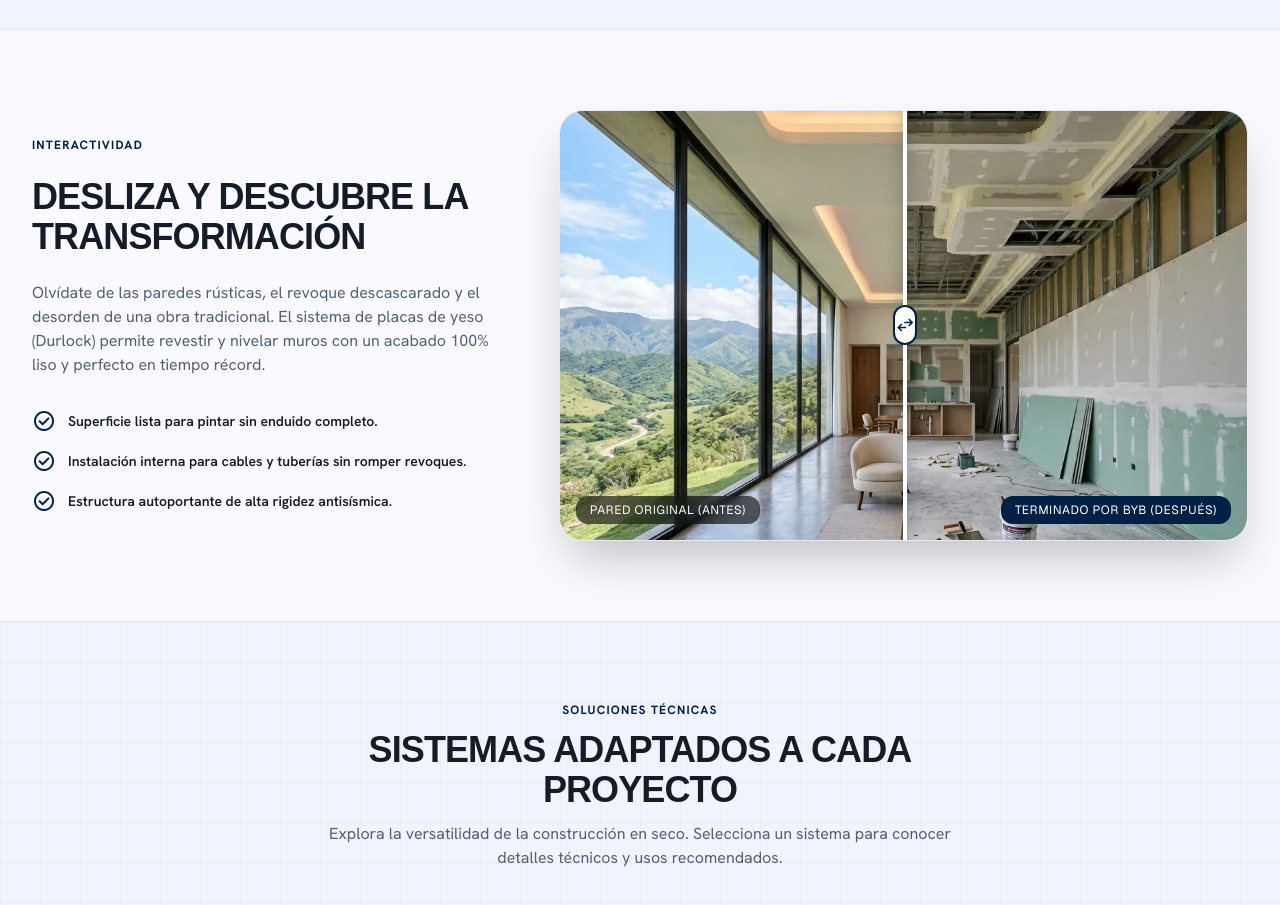
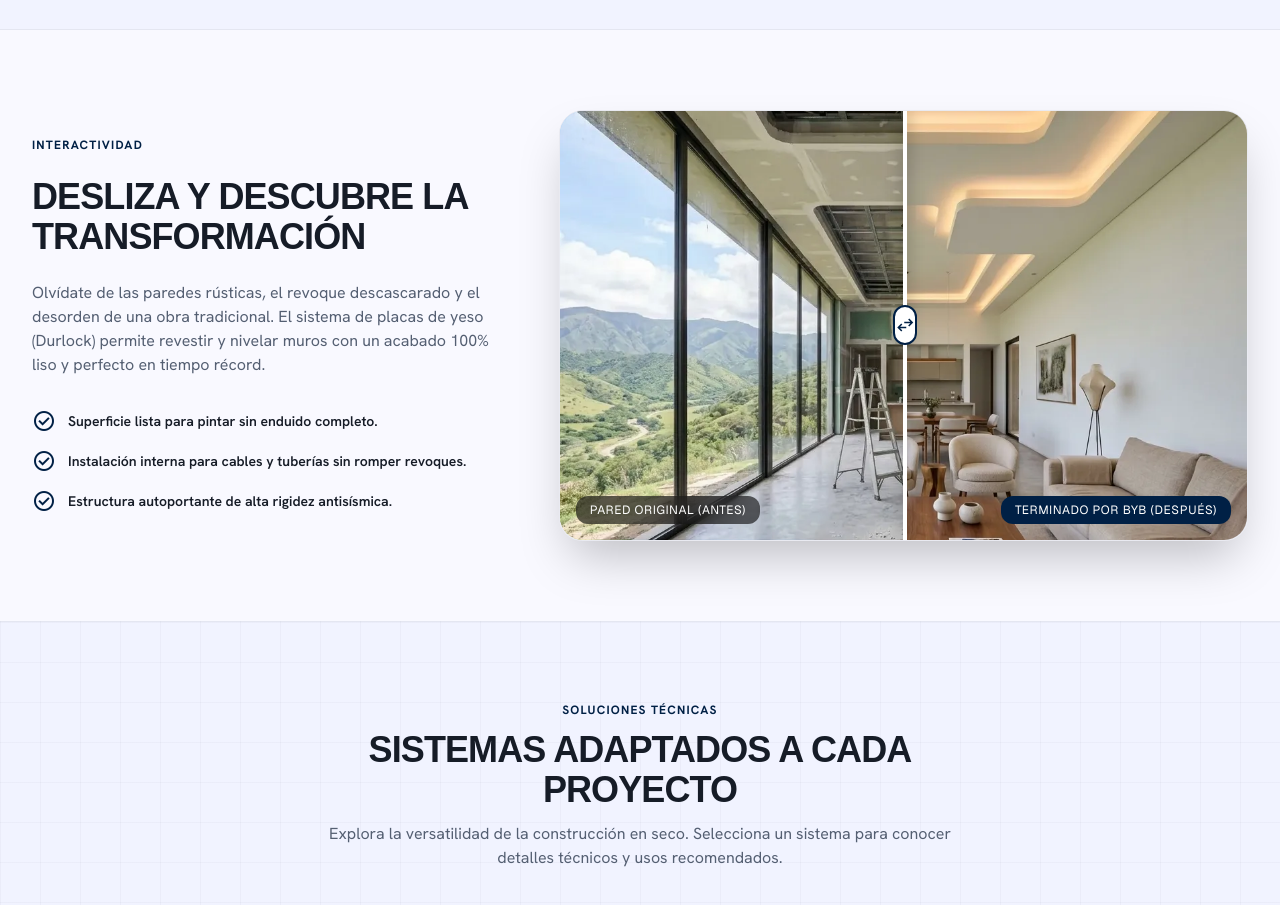
Before and after one commit to brunoboggio/web-ByB, a website: page construccion-en-seco/index.html in a window 1280 px wide. Shown: the part 984-1889 px from the top of the page. Drawn offline with nearby package versions, Linux system fonts and the light colour scheme; a web font is replaced by a local one.

Commit message:
Swap slider image sources and add cache-busting version query parameter to match labels and align 'Antes' with the left side and 'Después' with the right

```diff
--- a/construccion-en-seco/index.html
+++ b/construccion-en-seco/index.html
@@ -399,14 +399,14 @@
                 <!-- Slider Container -->
                 <div class="lg:col-span-7">
                     <div id="before-after-slider" class="w-full aspect-[16/10] overflow-hidden rounded-3xl shadow-2xl border border-outline-variant/30 dark:border-white/10 select-none group">
-                        <!-- Before Image (Base) -->
-                        <img loading="lazy" src="img/seco-before-renovation.webp" alt="Habitación antigua antes de remodelar con placas de yeso" class="absolute inset-0 w-full h-full object-cover">
+                        <!-- Base Image: After state -->
+                        <img loading="lazy" src="img/seco-finished-hero.webp?v=1.3" alt="Terminaciones perfectas con Durlock después de la remodelación" class="absolute inset-0 w-full h-full object-cover">
                         <div class="absolute bottom-4 left-4 z-20 bg-black/60 backdrop-blur-md text-white text-xs font-label-bold px-3.5 py-1.5 rounded-full uppercase tracking-wider">
                             Pared Original (Antes)
                         </div>
 
-                        <!-- After Image (Overlay, clipped) -->
-                        <img loading="lazy" src="img/seco-finished-hero.webp" id="after-image" alt="Terminaciones perfectas con Durlock después de la remodelación" class="absolute inset-0 w-full h-full object-cover z-10" style="clip-path: inset(0 50% 0 0);">
+                        <!-- Overlay Image: Before state (clipped on the right so left side of the slider shows 'before') -->
+                        <img loading="lazy" src="img/seco-before-renovation.webp?v=1.3" id="after-image" alt="Habitación antigua antes de remodelar con placas de yeso" class="absolute inset-0 w-full h-full object-cover z-10" style="clip-path: inset(0 50% 0 0);">
                         <div class="absolute bottom-4 right-4 z-20 bg-primary text-white text-xs font-label-bold px-3.5 py-1.5 rounded-full uppercase tracking-wider">
                             Terminado por ByB (Después)
                         </div>
```
